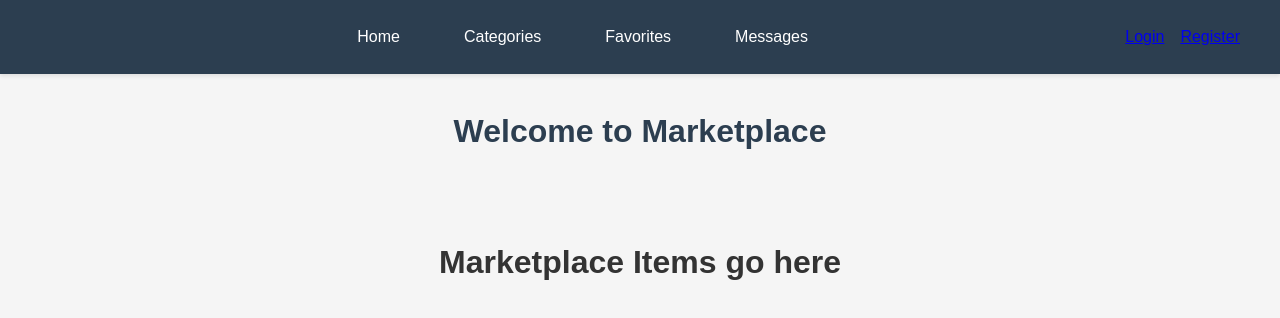
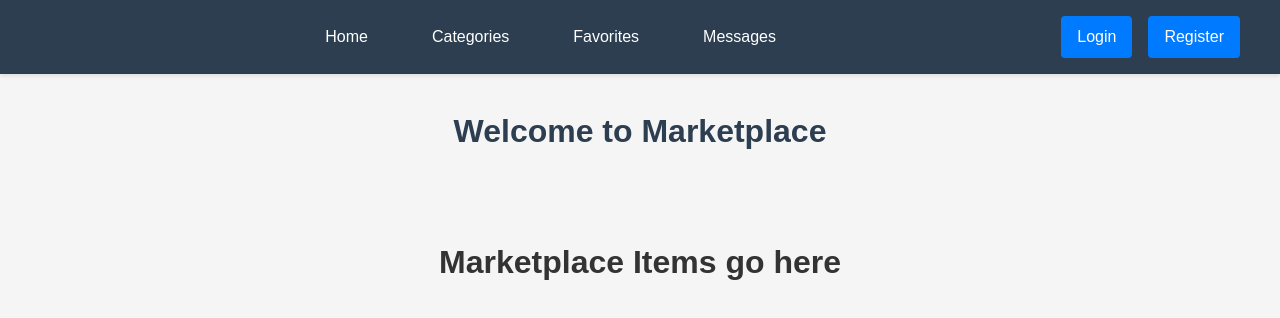
Before and after one commit to stan1sm/fullstack-project, a Vue app: page / in a window 1280 px wide. Shown: the top 318 px of the page. Built offline with nearby package versions, Linux system fonts and the light colour scheme.

Commit message:
small css changes

```diff
--- a/src/components/LoggedInNavBar.vue
+++ b/src/components/LoggedInNavBar.vue
@@ -1,7 +1,7 @@
 <template>
     <nav class="navbar">
-      <router-link to="/profile">My Profile</router-link>
-      <button @click="logout">Logout</button>
+      <router-link class="button" to="/profile">My Profile</router-link>
+      <button class="button" @click="logout">Logout</button>
     </nav>
   </template>
 
@@ -30,6 +30,16 @@ import axios from 'axios';
   </script>
 
   <style scoped>
+
+  .button {
+    padding: 0.5rem 1rem;
+    background-color: #007bff;
+    color: white;
+    text-decoration: none;
+    border-radius: 4px;
+    transition: background-color 0.3s ease;
+  }
+
   .navbar {
     display: flex;
     gap: 1rem;
--- a/src/components/LoggedOutNavBar.vue
+++ b/src/components/LoggedOutNavBar.vue
@@ -1,7 +1,7 @@
 <template>
     <nav class="navbar">
-      <router-link to="/login">Login</router-link>
-      <router-link to="/register">Register</router-link>
+      <router-link class="button" to="/login">Login</router-link>
+      <router-link class="button" to="/register">Register</router-link>
     </nav>
   </template>
 
@@ -10,4 +10,13 @@
     display: flex;
     gap: 1rem;
   }
+
+  .button {
+    padding: 0.5rem 1rem;
+    background-color: #007bff;
+    color: white;
+    text-decoration: none;
+    border-radius: 4px;
+    transition: background-color 0.3s ease;
+  }
   </style>
```
